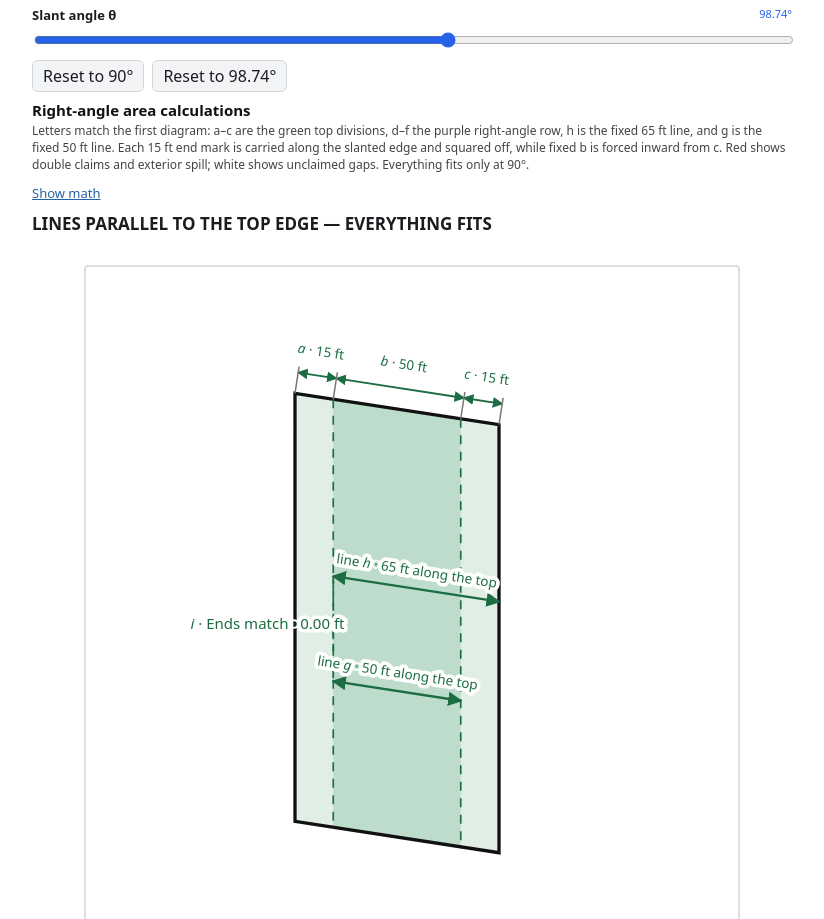
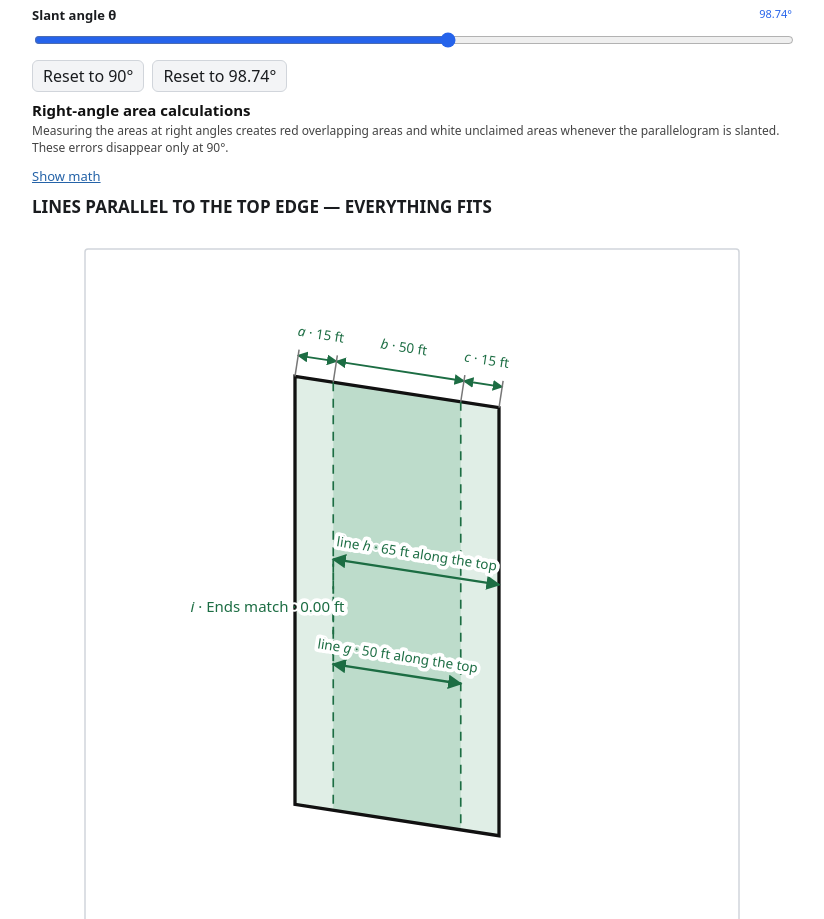
Before and after one commit to cove/parallelogram-angle-explorer, a website with bundled scripts: page overlaps.html in a window 1280 px wide. Shown: the part 920-1839 px from the top of the page, without its empty margins (228-1052 px from the left). Built offline with nearby package versions, Linux system fonts and the light colour scheme.

Commit message:
Simplify right-angle area summary

```diff
--- a/overlaps.html
+++ b/overlaps.html
@@ -551,7 +551,7 @@
 
   <section id="pae-area-calculations" class="calculations" aria-labelledby="pae-area-calculations-title">
     <h3 id="pae-area-calculations-title">Right-angle area calculations</h3>
-    <p class="calculation-note">Letters match the first diagram: a–c are the green top divisions, d–f the purple right-angle row, h is the fixed 65 ft line, and g is the fixed 50 ft line. Each 15 ft end mark is carried along the slanted edge and squared off, while fixed b is forced inward from c. Red shows double claims and exterior spill; white shows unclaimed gaps. Everything fits only at 90°.</p>
+    <p class="calculation-note">Measuring the areas at right angles creates red overlapping areas and white unclaimed areas whenever the parallelogram is slanted. These errors disappear only at 90°.</p>
     <details class="math-details">
       <summary class="math-toggle"><span class="math-toggle-show">Show math</span><span class="math-toggle-hide">Hide math</span></summary>
       <div class="calculation-grid">
```
